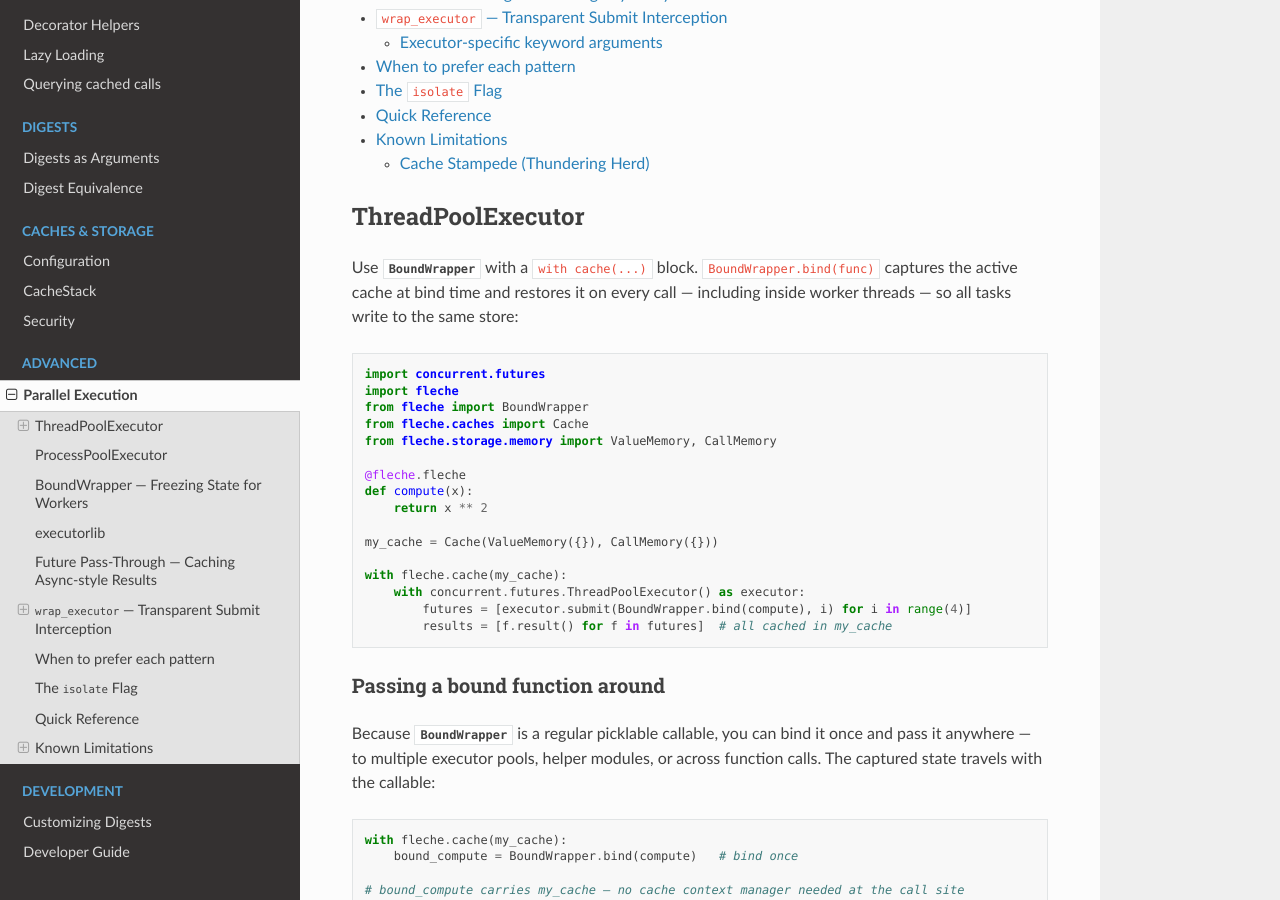
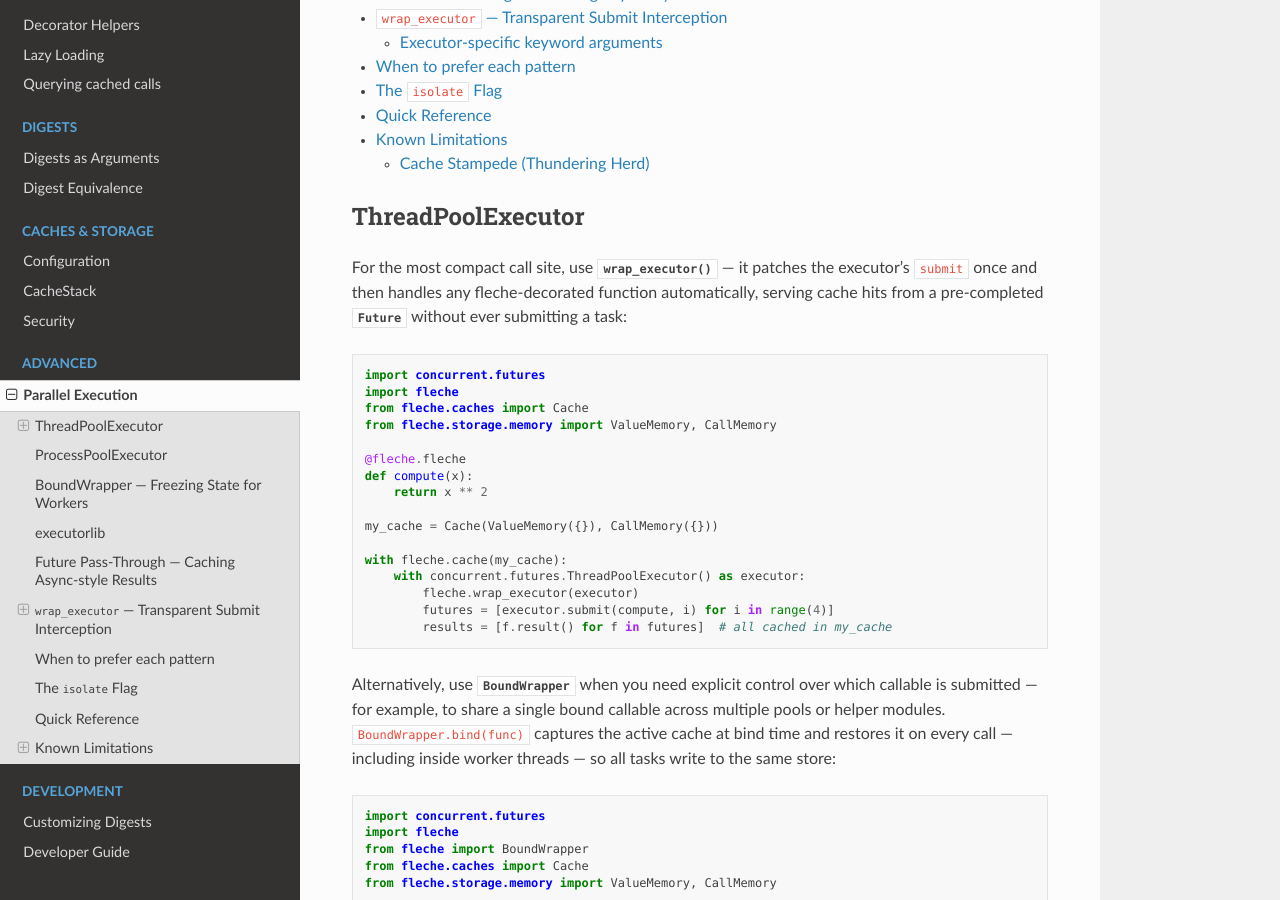
Before and after one commit to pmrv/fleche, a Sphinx documentation site: the page built from docs/parallel_execution.rst, in a window 1280 px wide and 900 px high, scrolled down 747 px. Built offline with Sphinx 7.4.7 and the Read the Docs theme 3.1.0, drawn with Linux system fonts in a browser that asks for light colours; pages that are not in the unit, such as notebooks, are missing from menus.

Commit message:
docs(parallel_execution): lead ThreadPoolExecutor section with wrap_executor (#520)
## Summary

The Quick Reference table at the bottom of `docs/parallel_execution.rst`
already identified `wrap_executor` as the **simplest** pattern for
`ThreadPoolExecutor`. But the `ThreadPoolExecutor` section itself opened
with `BoundWrapper` — readers who stopped reading before reaching the
Quick Reference would never know a simpler option existed.

This creates a confusing inconsistency: the section teaches
`BoundWrapper` for thread pools, but the summary contradicts it by
recommending `wrap_executor` first.

## What changed

Restructured the **ThreadPoolExecutor** section to:

1. **Lead with `wrap_executor`** — patch the executor once, then
`submit` the decorated function directly. Cache hits return a
pre-completed `Future` without ever entering the thread pool, which is
also more efficient than `BoundWrapper` (which always submits and lets
the worker do the cache lookup).

2. **Show `BoundWrapper` as the alternative** for cases that need
explicit control — sharing a bound callable across multiple pools,
passing it to helper modules, or pickling across process boundaries.

The "Passing a bound function around" subsection and all other sections
are unchanged.

## Why `wrap_executor` is simpler for threads

| | `wrap_executor` | `BoundWrapper` |
|---|---|---|
| Setup | Patch once: `fleche.wrap_executor(executor)` | Wrap every
submit: `executor.submit(BoundWrapper.bind(func), ...)` |
| Cache hit | Pre-completed `Future`, no thread submission | Thread
still runs, does a fast cache lookup |
| Call site | `executor.submit(func, arg)` — unchanged |
`executor.submit(BoundWrapper.bind(func), arg)` |

## Test plan

- [x] Verified new `wrap_executor` + `ThreadPoolExecutor` example runs
correctly: results `[0, 1, 4, 9]`, cache hits return `fut.done() ==
True`
- [x] Existing `BoundWrapper` example is preserved and unchanged


---
_Generated by [Claude
Code](https://claude.ai/code/session_01TaPYuCmW5oMjWCznKRZvEn)_

Co-authored-by: claude[bot] <claude[bot]@users.noreply.github.com>

```diff
--- a/docs/parallel_execution.rst
+++ b/docs/parallel_execution.rst
@@ -27,7 +27,33 @@ Three complementary APIs cover the common cases:
 ThreadPoolExecutor
 ------------------
 
-Use :class:`~fleche.BoundWrapper` with a ``with cache(...)`` block.
+For the most compact call site, use :func:`~fleche.wrap_executor` — it patches
+the executor's ``submit`` once and then handles any fleche-decorated function
+automatically, serving cache hits from a pre-completed
+:class:`~concurrent.futures.Future` without ever submitting a task:
+
+.. code-block:: python
+
+   import concurrent.futures
+   import fleche
+   from fleche.caches import Cache
+   from fleche.storage.memory import ValueMemory, CallMemory
+
+   @fleche.fleche
+   def compute(x):
+       return x ** 2
+
+   my_cache = Cache(ValueMemory({}), CallMemory({}))
+
+   with fleche.cache(my_cache):
+       with concurrent.futures.ThreadPoolExecutor() as executor:
+           fleche.wrap_executor(executor)
+           futures = [executor.submit(compute, i) for i in range(4)]
+           results = [f.result() for f in futures]  # all cached in my_cache
+
+Alternatively, use :class:`~fleche.BoundWrapper` when you need explicit
+control over which callable is submitted — for example, to share a single
+bound callable across multiple pools or helper modules.
 ``BoundWrapper.bind(func)`` captures the active cache at bind time and
 restores it on every call — including inside worker threads — so all tasks
 write to the same store:
```
